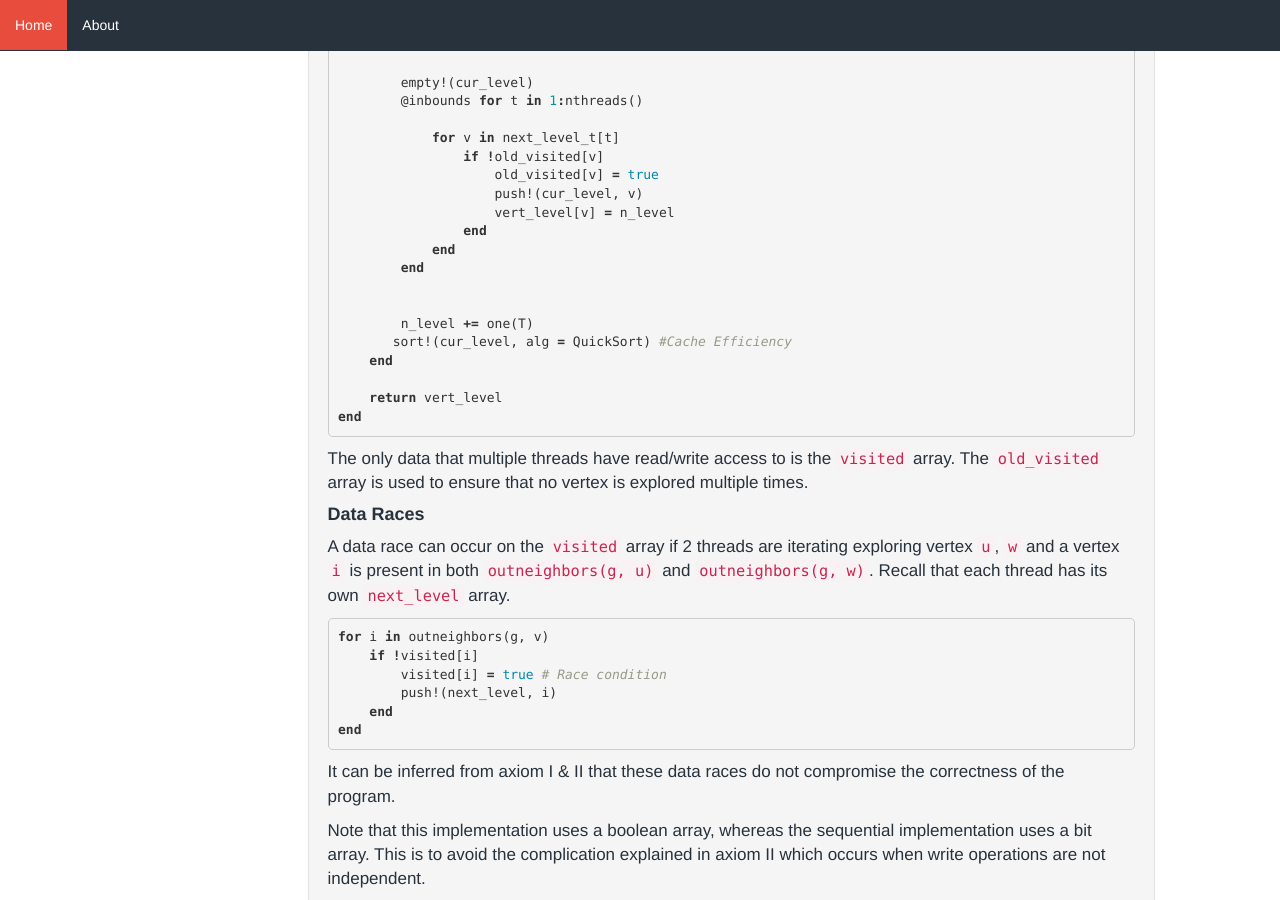
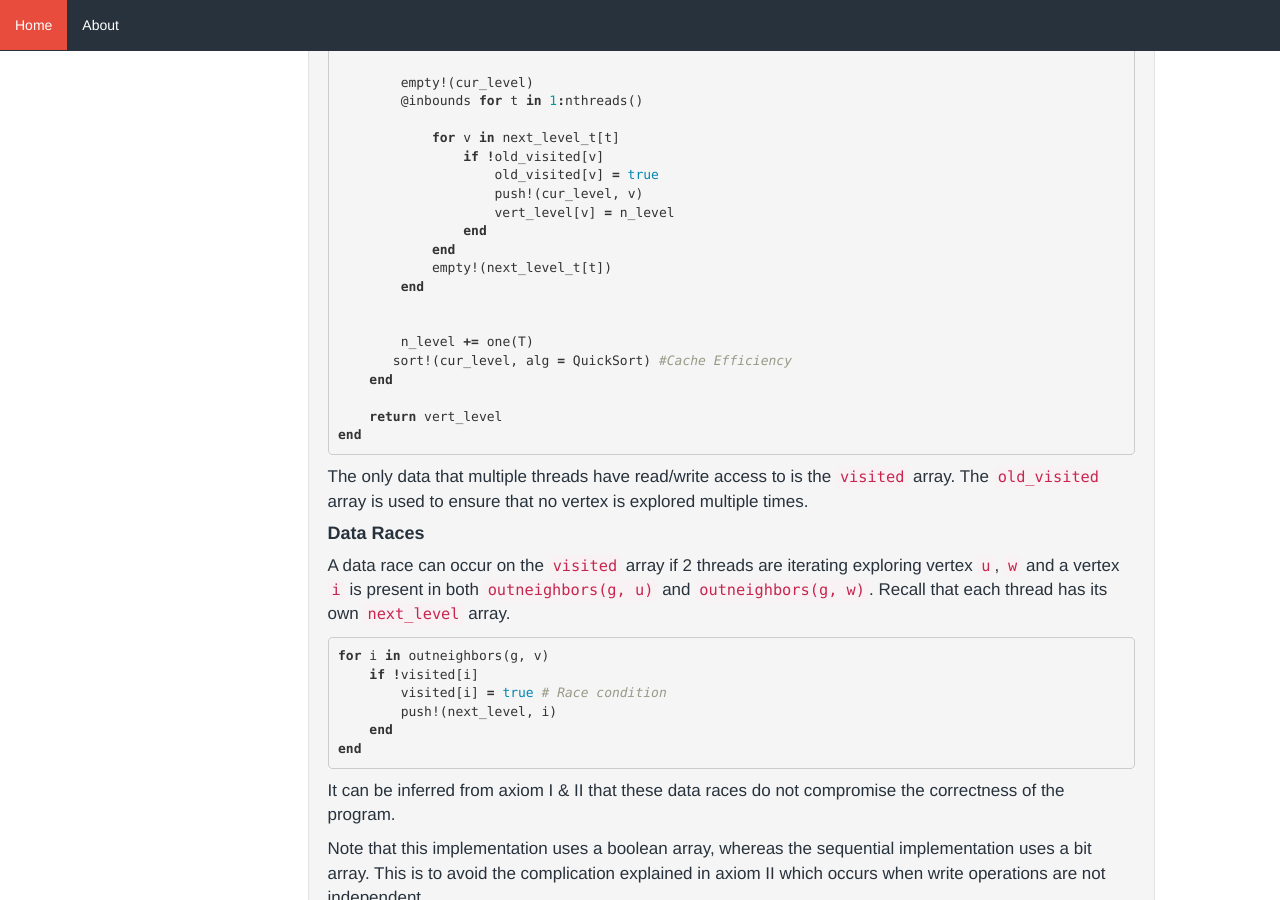
Before and after one commit to SohamTamba/GSoC, a Jekyll site: the page built from _posts/2018-07-23-weeks-9-to-10.markdown, in a window 1280 px wide and 900 px high, scrolled down 6391 px. Built offline with Jekyll 4.4.1, drawn with Linux system fonts in a browser that asks for light colours.

Commit message:
Update 2018-07-23-weeks-9-to-10.markdown

```diff
--- a/_posts/2018-07-23-weeks-9-to-10.markdown
+++ b/_posts/2018-07-23-weeks-9-to-10.markdown
@@ -332,6 +332,7 @@ function parallel_gdistances!(
                     vert_level[v] = n_level
                 end
             end
+	    empty!(next_level_t[t])
         end
 
 
```
